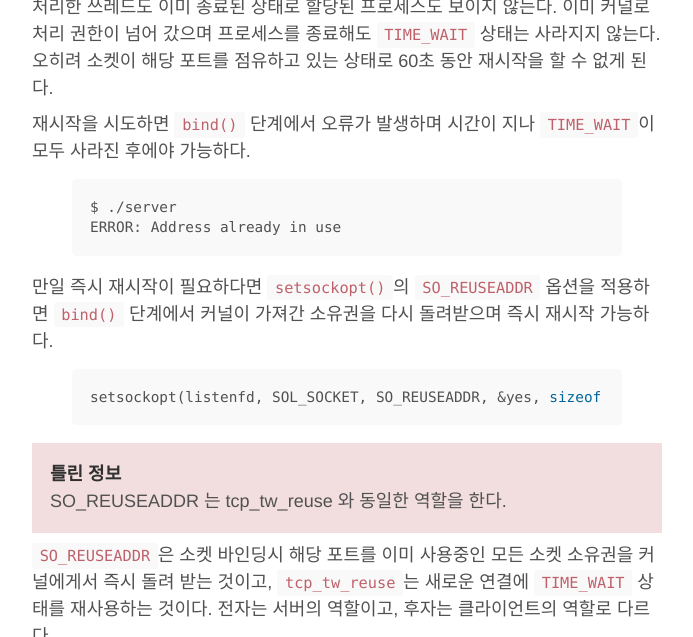
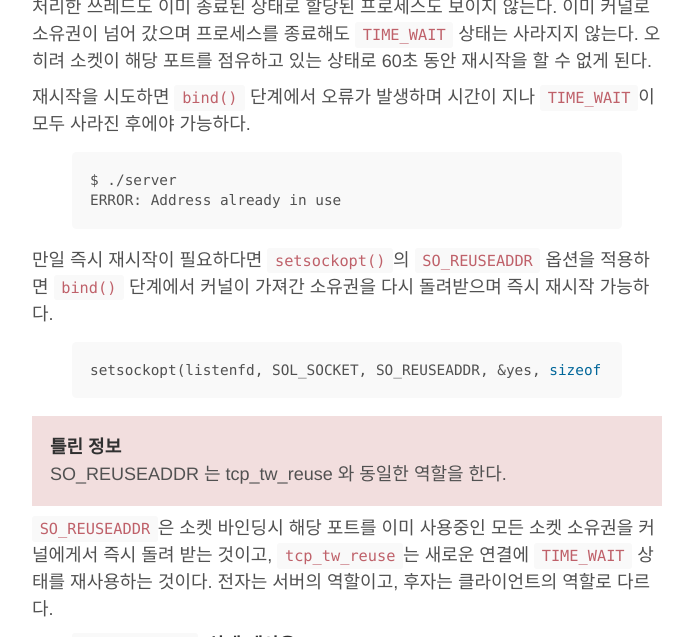
Before and after one commit to Umaigenomu/likejazz.github.io, a Jekyll site: the page built from _posts/2015-06-10-time-wait.md, in a window 1280 px wide and 900 px high, scrolled down 8229 px, cut to the strip 263-900 px from the top of the window. Shown: the whole strip, without its empty margins (293-986 px from the left). Built offline with Jekyll 4.4.1, drawn with Linux system fonts in a browser that asks for light colours.

Commit message:
Publishing

```diff
--- a/_posts/2015-06-10-time-wait.md
+++ b/_posts/2015-06-10-time-wait.md
@@ -259,7 +259,7 @@ verbose 모드가 아니었기 때문에 `ACK`의 seq는 보이지 않는다.
 
 <img src="https://farm9.staticflickr.com/8858/18532247925_9d15cf4ff6_b.jpg" width="650" />
 
-처리한 쓰레드도 이미 종료된 상태로 할당된 프로세스도 보이지 않는다. 이미 커널로 처리 권한이 넘어 갔으며 프로세스를 종료해도 `TIME_WAIT` 상태는 사라지지 않는다. 오히려 소켓이 해당 포트를 점유하고 있는 상태로 60초 동안 재시작을 할 수 없게 된다.
+처리한 쓰레드도 이미 종료된 상태로 할당된 프로세스도 보이지 않는다. 이미 커널로 소유권이 넘어 갔으며 프로세스를 종료해도 `TIME_WAIT` 상태는 사라지지 않는다. 오히려 소켓이 해당 포트를 점유하고 있는 상태로 60초 동안 재시작을 할 수 없게 된다.
 
 재시작을 시도하면 `bind()` 단계에서 오류가 발생하며 시간이 지나 `TIME_WAIT`이 모두 사라진 후에야 가능하다.
 
```
